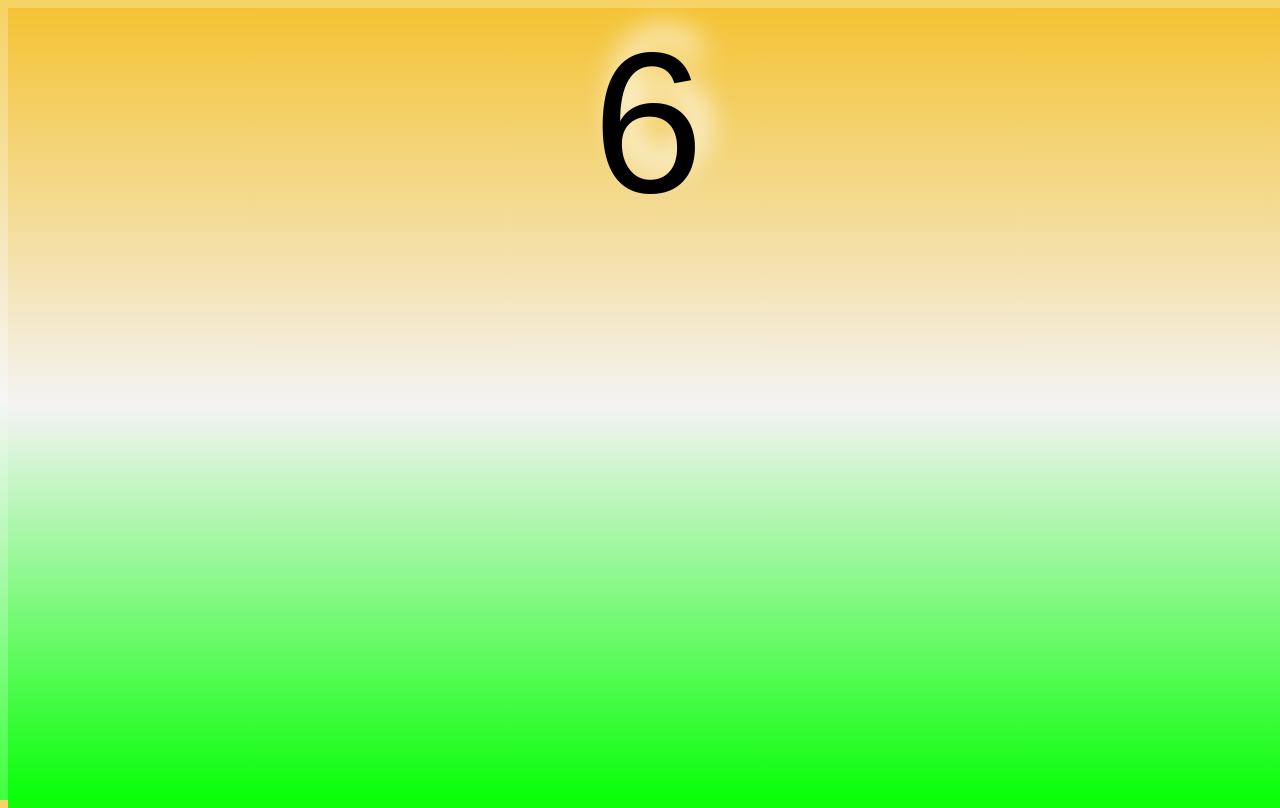
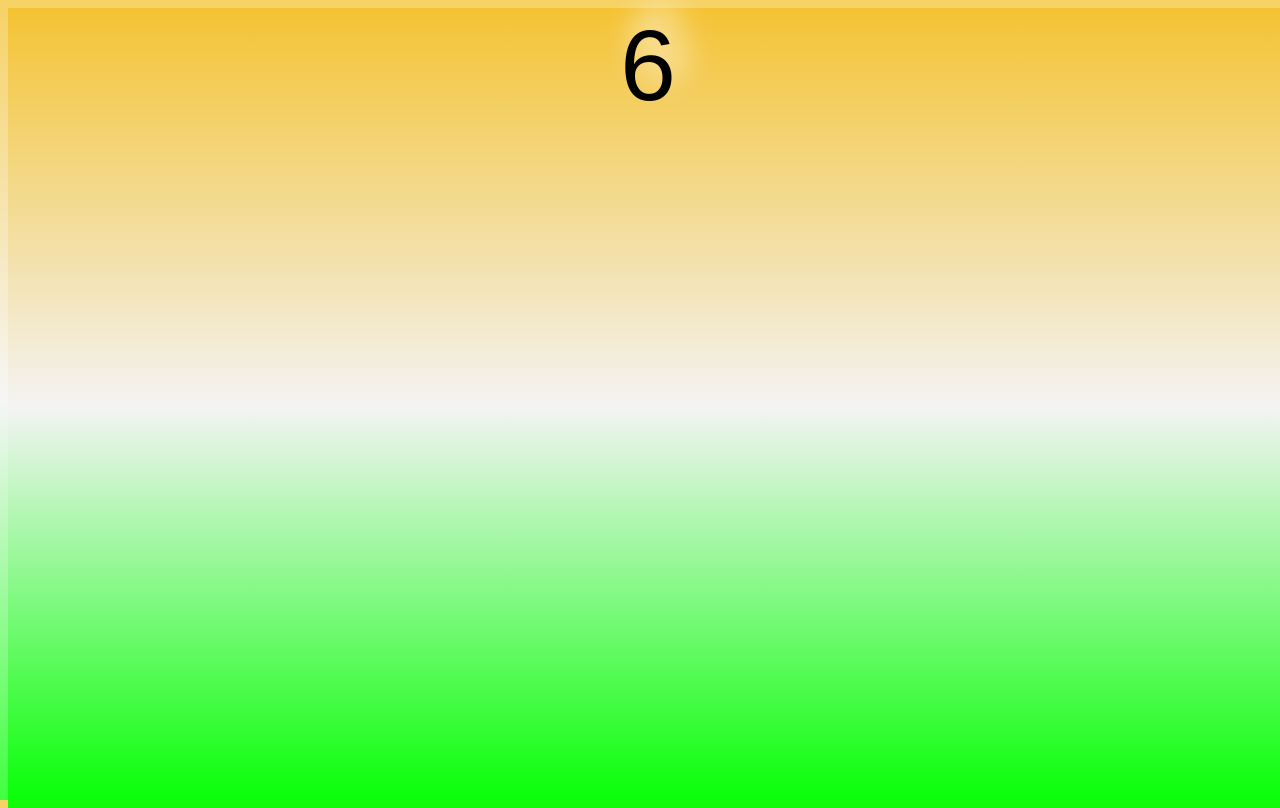
Before and after one commit to DHAMOTHARANJ/Day-16-task, a plain HTML site: page index.html in a window 1280 px wide. Drawn offline with Linux system fonts and the light colour scheme.

Commit message:
Update index.html

```diff
--- a/index.html
+++ b/index.html
@@ -4,7 +4,7 @@
     <meta charset="UTF-8">
     <meta http-equiv="X-UA-Compatible" content="IE=edge">
     <meta name="viewport" content="width=device-width, initial-scale=1.0">
-    <title>Day 6 Task</title>
+    <title>Day 16 Task</title>
     <style>
         :root{
             --color-1: rgba(244, 194, 48, 0.75);
@@ -16,7 +16,7 @@
           width: 100%;
           height: 100%;
           font-family: Arial, Helvetica, sans-serif;
-          font-size: 200px;
+          font-size: 100px;
           text-shadow: 0 0 0 #33333333;
 
           /* background: linear-gradient(
```
